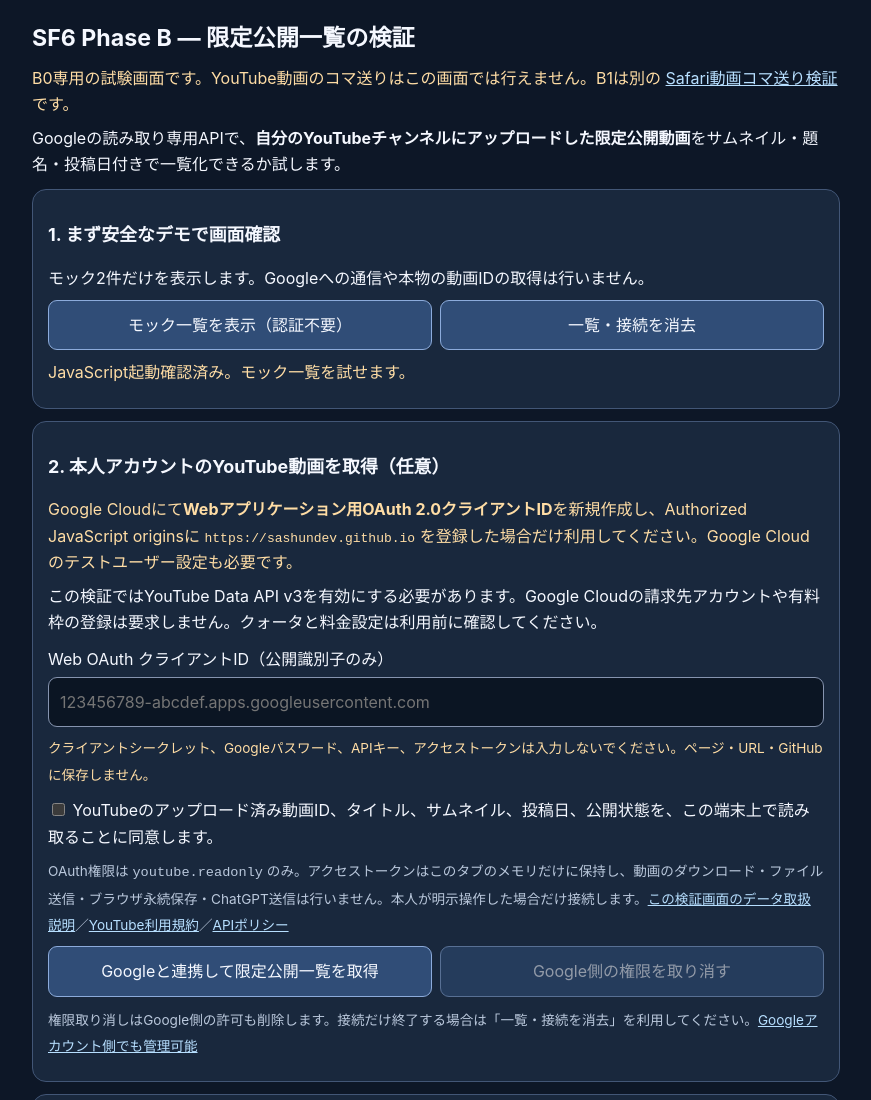
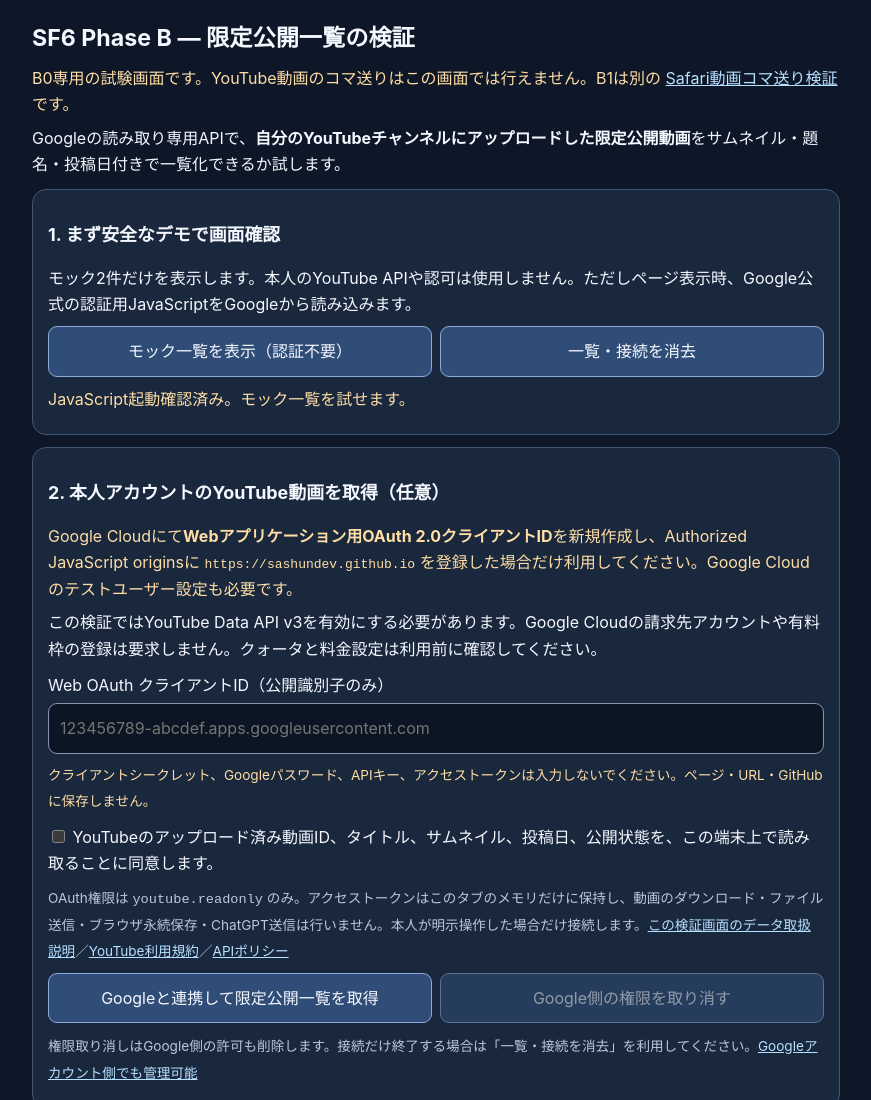
Before and after one commit to SashunDev/sf6-ai-coach-viewer, a plain HTML site: page spikes/b0-library.html in a window 1280 px wide. Shown: the top 1100 px of the page, without its empty margins (204-1075 px from the left). Drawn offline with Linux system fonts and the light colour scheme.

Commit message:
docs(B0): disclose Google script loading even before mock-only consent

```diff
--- a/spikes/b0-library.html
+++ b/spikes/b0-library.html
@@ -33,7 +33,7 @@ a{color:#b7dfff}#status{min-height:2rem;white-space:pre-wrap}
 <p>Googleの読み取り専用APIで、<strong>自分のYouTubeチャンネルにアップロードした限定公開動画</strong>をサムネイル・題名・投稿日付きで一覧化できるか試します。</p>
 <section class="card">
 <h2>1. まず安全なデモで画面確認</h2>
-<p>モック2件だけを表示します。Googleへの通信や本物の動画IDの取得は行いません。</p>
+<p>モック2件だけを表示します。本人のYouTube APIや認可は使用しません。ただしページ表示時、Google公式の認証用JavaScriptをGoogleから読み込みます。</p>
 <div class="row"><button id="demo" type="button">モック一覧を表示（認証不要）</button><button id="clear" type="button">一覧・接続を消去</button></div>
 <p id="runtime" class="warn" role="status">JavaScript未起動。この画面が変わらない場合はSafariで開いてください。</p>
 </section>
```
